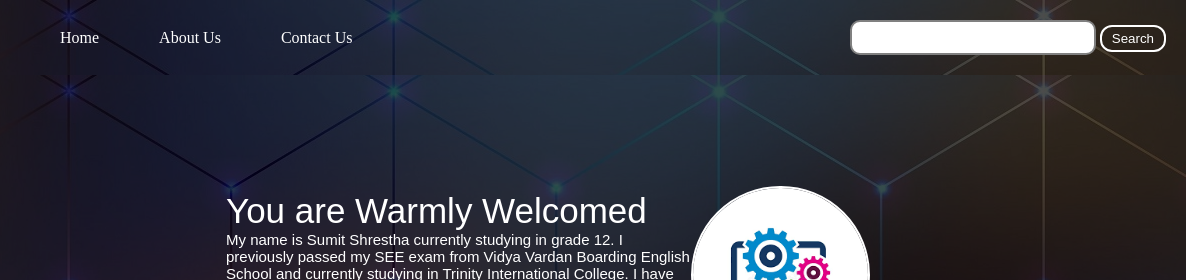
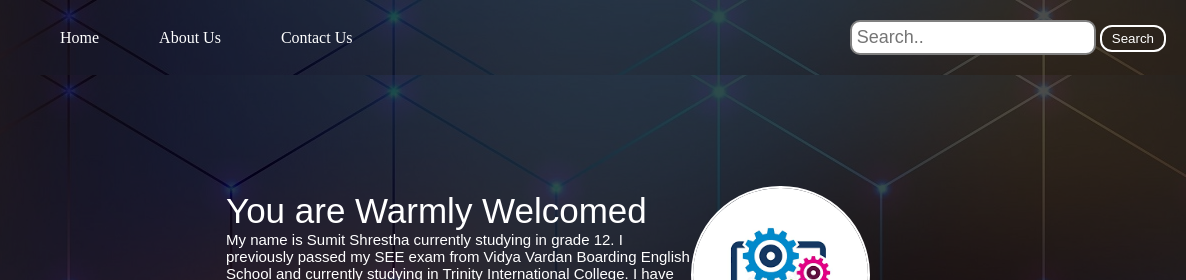
Before and after one commit to sumitstha1/sumit12Website, a plain HTML site: page index.html in a window 1280 px wide. Shown: the top 280 px of the page, 94-1280 px from the left. Drawn offline with Linux system fonts and the light colour scheme.

Commit message:
Update index.html

```diff
--- a/index.html
+++ b/index.html
@@ -14,7 +14,7 @@
 		</ul>
 
 		<div class="rightNav v-class-resp">
-			<input type="text" name="search" id="search">
+			<input type="text" name="search" id="search" placeholder="Search..">
 			<button class="btn-sm btn1">Search</button>
 		</div>
 		<div class="burger">
```
